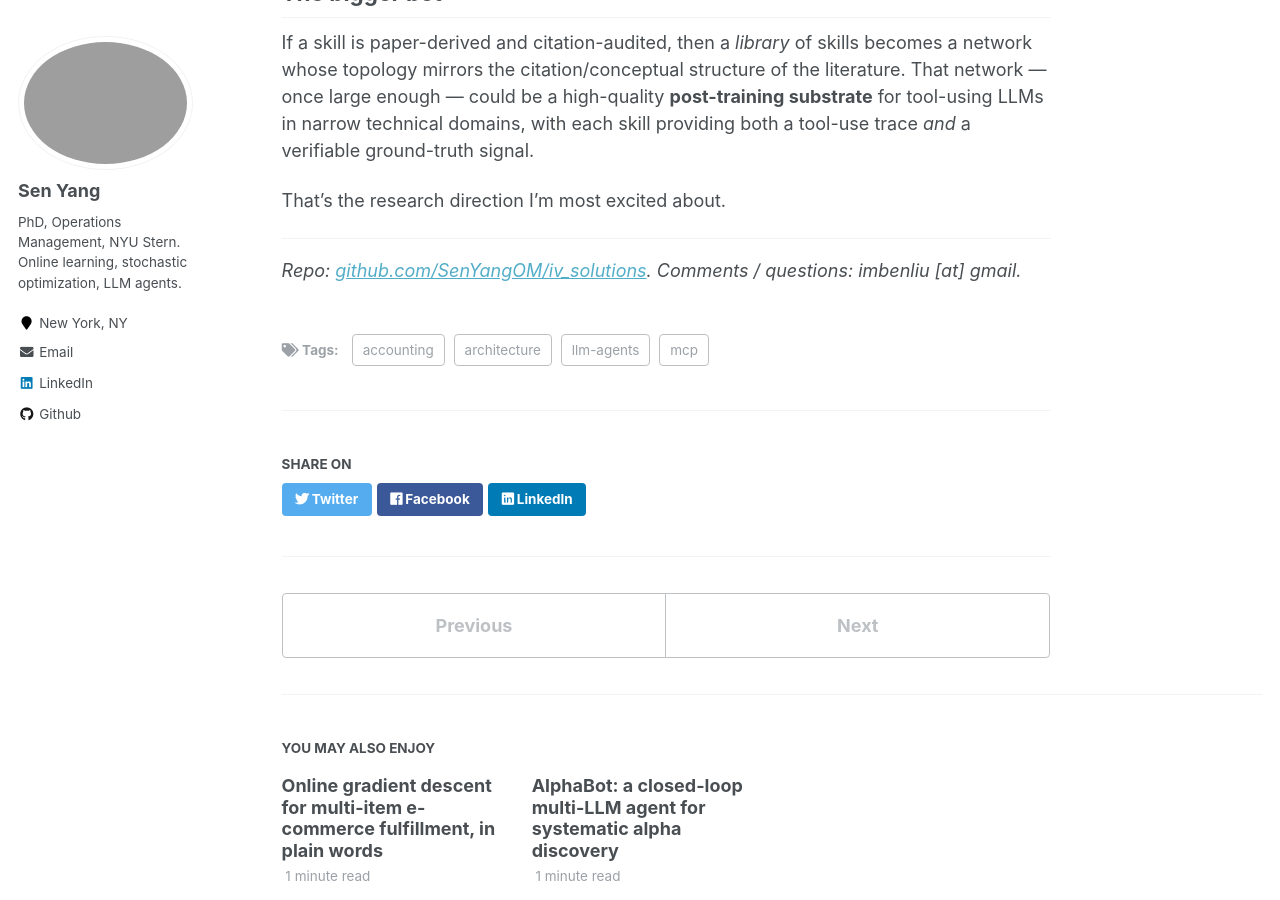
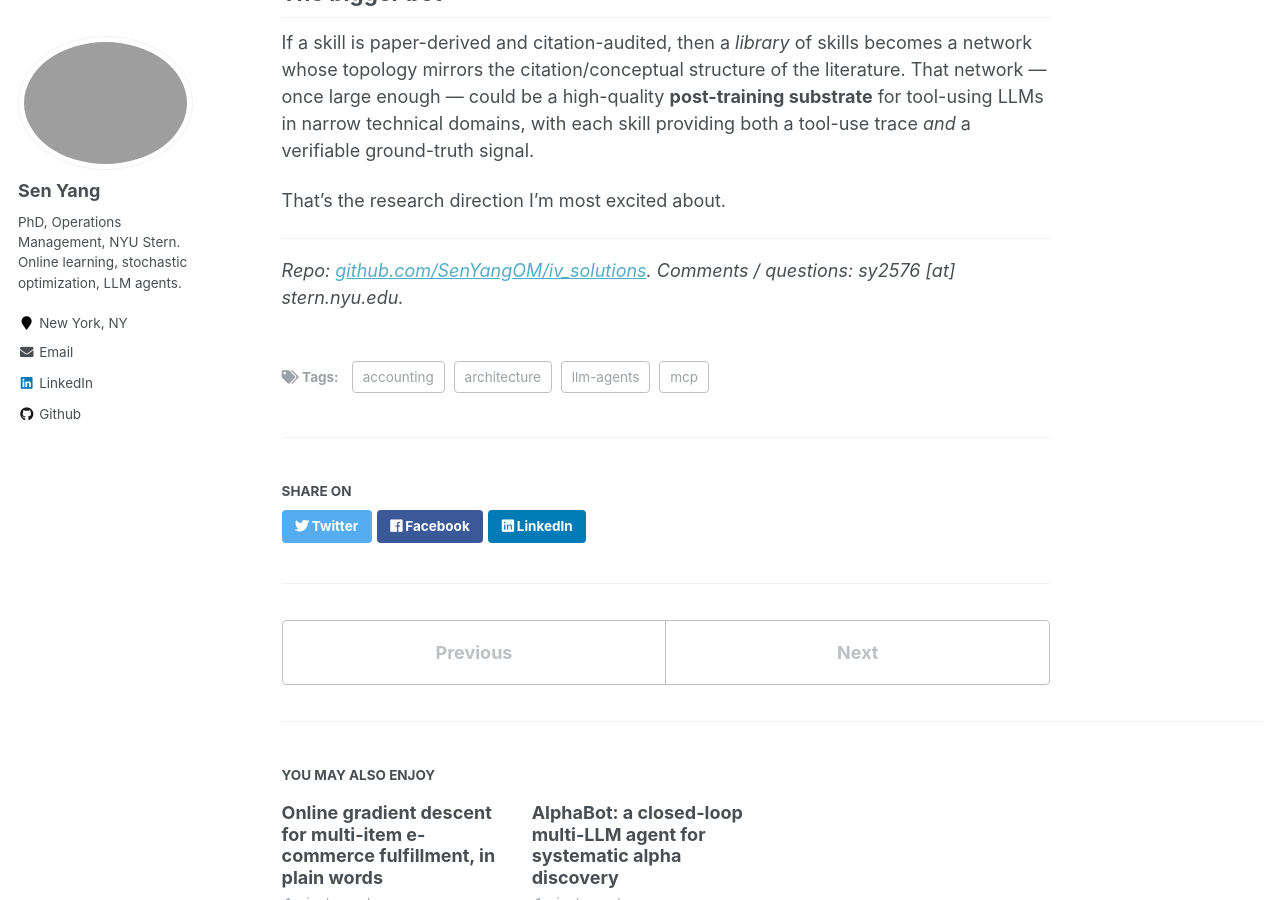
Before and after one commit to SenYangOM/SenYangOM.github.io, a Jekyll site: the page built from _posts/2026-04-19-iv-solutions-architecture.md, in a window 1280 px wide and 900 px high, scrolled down 1374 px. Built offline with Jekyll 4.4.1, drawn with Linux system fonts in a browser that asks for light colours.

Commit message:
Use academic email everywhere; drop the 'submitting applications' news
- All public-facing email references now point to sy2576@stern.nyu.edu
  instead of imbenliu@gmail.com.
- Removed the news entry announcing the OpenAI/Anthropic application
  submission — better to lead with shipped work, not declared intent.

Co-Authored-By: Claude Opus 4.7 <noreply@anthropic.com>

```diff
--- a/_config.yml
+++ b/_config.yml
@@ -84,7 +84,7 @@ author:
   employer         :
   pubmed           :
   googlescholar    :  # add when set up
-  email            : "imbenliu@gmail.com"
+  email            : "sy2576@stern.nyu.edu"
   researchgate     :
   uri              :
   bitbucket        :
--- a/_data/authors.yml
+++ b/_data/authors.yml
@@ -4,6 +4,6 @@ Sen Yang:
   name        : "Sen Yang"
   bio         : "PhD, Operations Management, NYU Stern."
   avatar      : "profile.jpg"
-  email       : "imbenliu@gmail.com"
+  email       : "sy2576@stern.nyu.edu"
   github      : "SenYangOM"
   linkedin    : "sen-yang-5a9b6a12b"
--- a/_posts/2026-04-19-iv-solutions-architecture.md
+++ b/_posts/2026-04-19-iv-solutions-architecture.md
@@ -42,4 +42,4 @@ That's the research direction I'm most excited about.
 
 ---
 
-*Repo: [github.com/SenYangOM/iv_solutions](https://github.com/SenYangOM/iv_solutions). Comments / questions: imbenliu [at] gmail.*
+*Repo: [github.com/SenYangOM/iv_solutions](https://github.com/SenYangOM/iv_solutions). Comments / questions: sy2576 [at] stern.nyu.edu.*
```
Also changed, not shown: _pages/about.md (+1 -2 lines), _pages/contact.md (+1 -1 lines).
